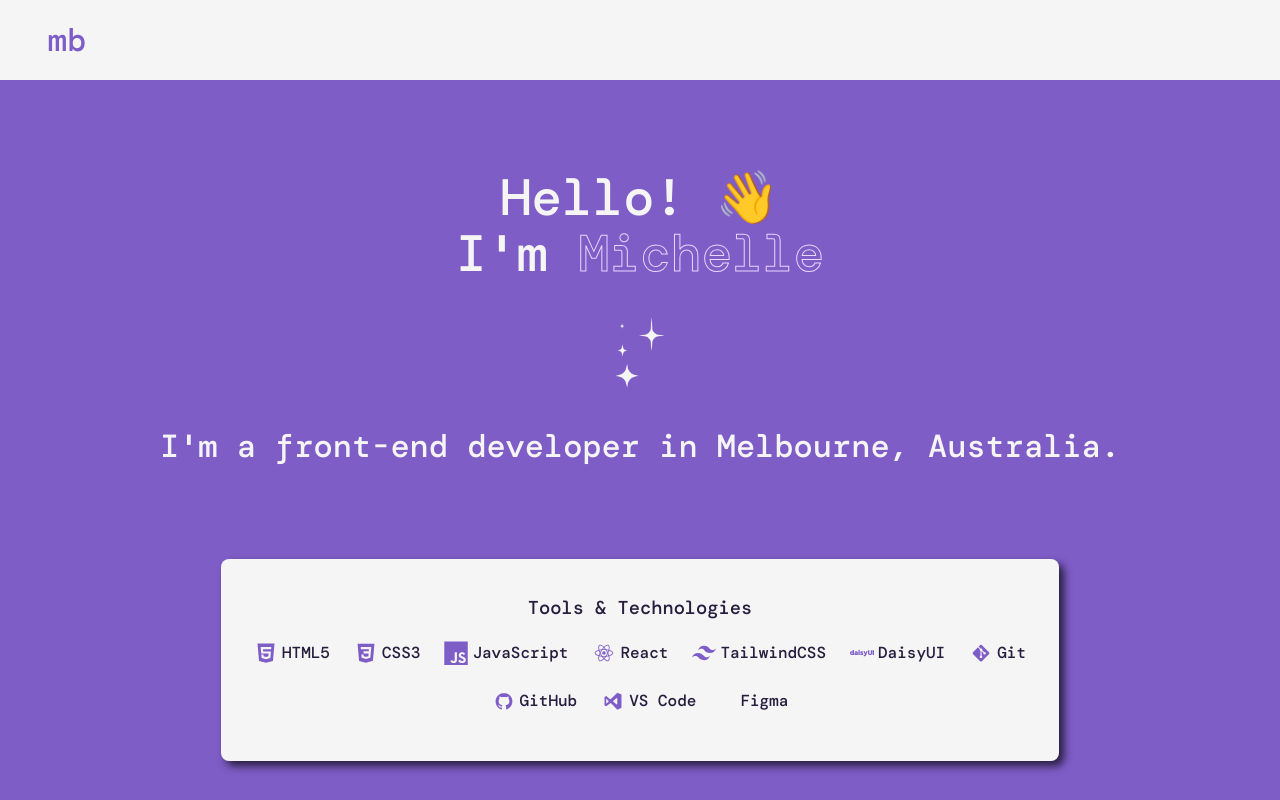
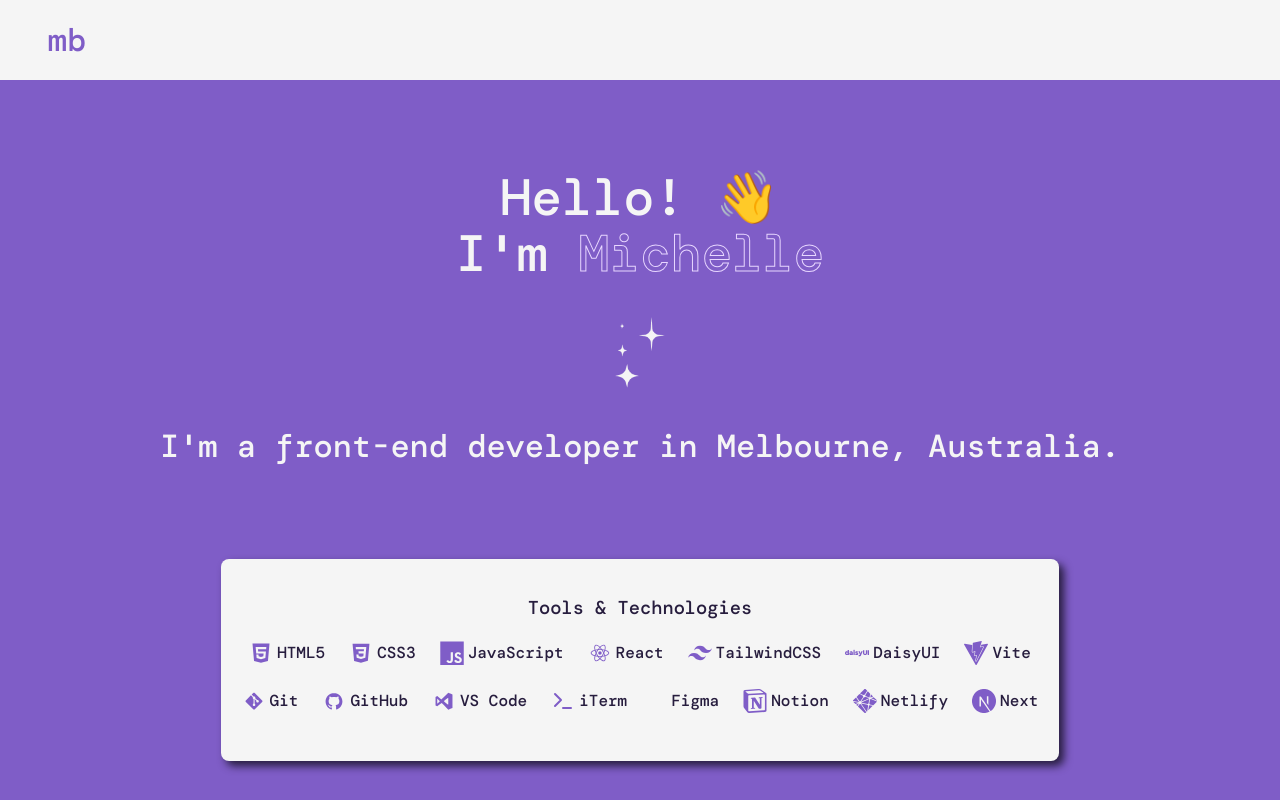
Before and after one commit to mchlol/portfolio-23, a React (Vite) app: page / in a window 1280 px wide. Shown: the top 800 px of the page. Built offline with nearby package versions, Linux system fonts and the light colour scheme; some icons are missing.

Commit message:
add icons to tools

```diff
--- a/src/components/Hero.jsx
+++ b/src/components/Hero.jsx
@@ -37,16 +37,16 @@ export default function Hero() {
                     <span><DiReact /> React</span>
                     <span><SiTailwindcss /> TailwindCSS</span>
                     <span><SiDaisyui /> DaisyUI</span>
-                    {/* <span> <SiVite /> Vite</span> */}
+                    <span> <SiVite /> Vite</span>
                     <span><DiGit /> Git</span>
                     <span><DiGithubBadge /> GitHub</span>
                     <span><DiVisualstudio /> VS Code</span>
-                    {/* <span><FiTerminal /> iTerm</span> */}
+                    <span><FiTerminal /> iTerm</span>
                     <span><FaFigma /> Figma</span>
-                    {/* <span><SiNotion /> Notion</span>
+                    <span><SiNotion /> Notion</span>
                     <span><SiNetlify /> Netlify</span>
-                    <span><SiWordpress /> WordPress</span>
-                    <span><SiNextdotjs /> Next</span> */}
+                    {/* <span><SiWordpress /> WordPress</span> */}
+                    <span><SiNextdotjs /> Next</span>
                 </div>
 
             </div>
```
